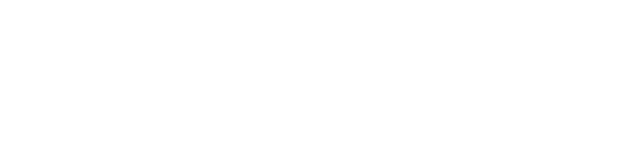
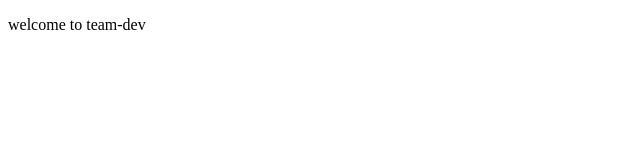
Before and after one commit to dev-test22/test_team, a plain HTML site: page index.html in a window 1280 px wide. Shown: the whole page, without its empty margins (0-640 px from the left). Drawn offline with Linux system fonts and the light colour scheme.

Commit message:
Add landing message. #1

```diff
--- a/index.html
+++ b/index.html
@@ -8,6 +8,7 @@
 </head>
 
 <body>
+    <p>welcome to team-dev</p>
 
 </body>
 
```
